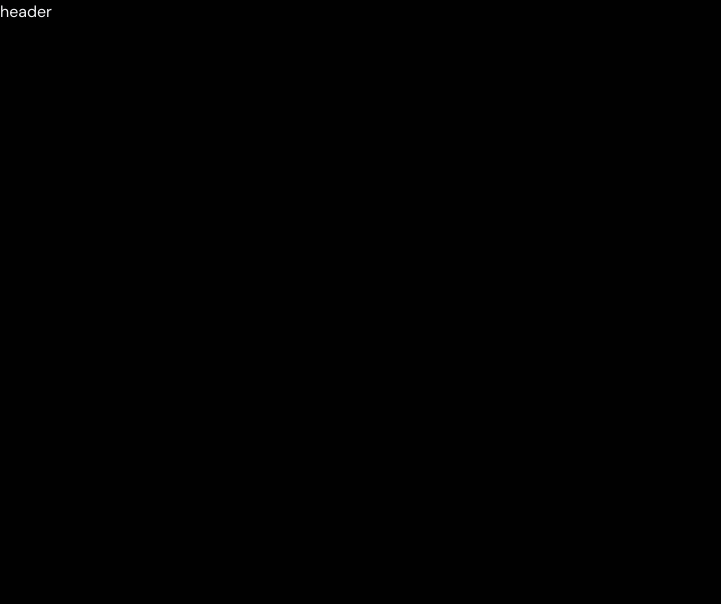
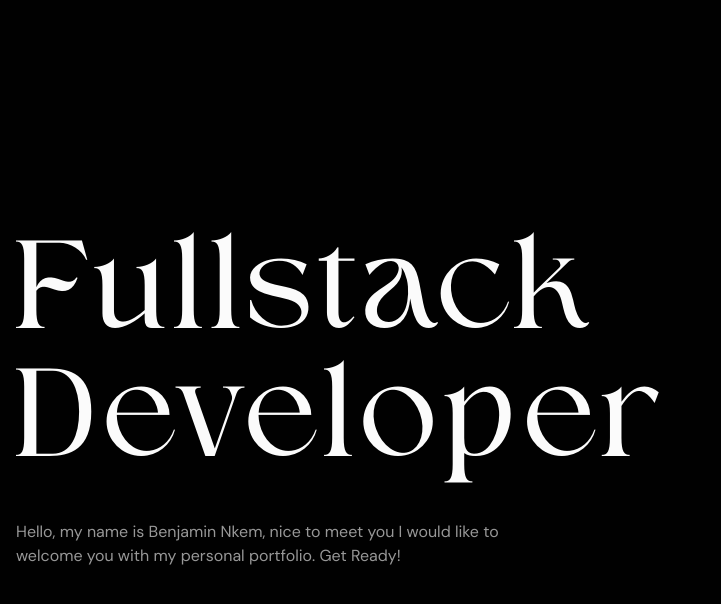
Before and after one commit to benjaminnkem/new-portfolio, a Next.js app: page / in a window 1280 px wide. Shown: the top 604 px of the page, without its empty margins (0-721 px from the left). Built offline with nearby package versions, Linux system fonts and the light colour scheme.

Commit message:
feat: smooth scroll and basic hero section

```diff
--- a/app/layout.tsx
+++ b/app/layout.tsx
@@ -1,6 +1,7 @@
 import type { Metadata } from "next";
 import "../public/globals.css";
 import { dmSans } from "@/lib/utils/fonts";
+import Providers from "@/lib/providers";
 
 export const metadata: Metadata = {
   title: "Benjamin Nkem",
@@ -14,7 +15,9 @@ export default function RootLayout({
 }>) {
   return (
     <html lang="en" className="dark">
-      <body className={`${dmSans.className} dark:bg-black-main text-gray-100`}>{children}</body>
+      <body className={`${dmSans.className} dark:bg-black-main text-cWhite`}>
+        <Providers>{children}</Providers>
+      </body>
     </html>
   );
 }
--- /dev/null
+++ b/components/Common/smooth-scroll.tsx
@@ -0,0 +1,21 @@
+"use client";
+
+import { useEffect } from "react";
+import Lenis from 'lenis'
+
+const SmoothScroll = () => {
+  useEffect(() => {
+    const lenis = new Lenis();
+
+    function raf(time: number) {
+      lenis.raf(time);
+      requestAnimationFrame(raf);
+    }
+
+    requestAnimationFrame(raf);
+  }, []);
+
+  return null;
+};
+
+export default SmoothScroll;
--- a/components/UI/Home/hero.tsx
+++ b/components/UI/Home/hero.tsx
@@ -1,7 +1,26 @@
 "use client";
 
+import { higuen } from "@/lib/utils/fonts";
+
 const Hero = () => {
-  return <header>header</header>;
+  return (
+    <header>
+      <div className="container min-h-screen grid gap-4">
+        <div className="flex items-center">
+          <div className="space-y-8">
+            <h1 className={`${higuen.className} text-9xl tracking-wider font-medium`}>
+              Fullstack <br /> Developer
+            </h1>
+
+            <p className="max-w-lg opacity-60">
+              Hello, my name is Benjamin Nkem, nice to meet you I would like to welcome you with my personal portfolio.
+              Get Ready!
+            </p>
+          </div>
+        </div>
+      </div>
+    </header>
+  );
 };
 
 export default Hero;
--- /dev/null
+++ b/lib/providers/index.tsx
@@ -0,0 +1,15 @@
+"use client";
+
+import SmoothScroll from "@/components/Common/smooth-scroll";
+import { ReactNode } from "react";
+
+const Providers = ({ children }: { children: ReactNode }) => {
+  return (
+    <>
+      <SmoothScroll />
+      {children}
+    </>
+  );
+};
+
+export default Providers;
```
